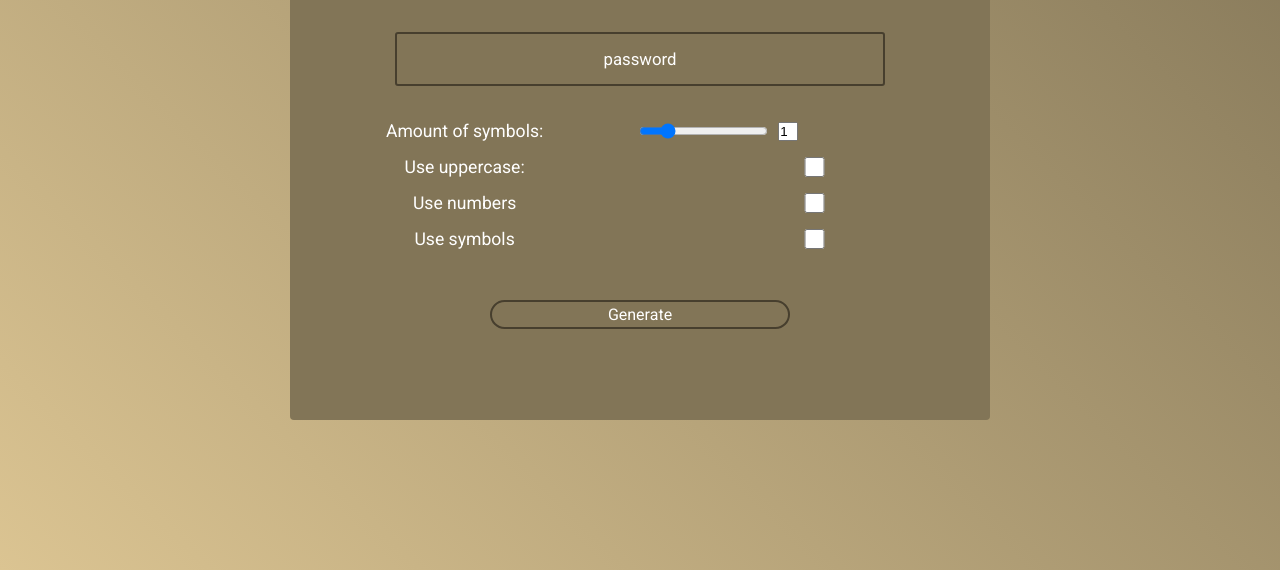
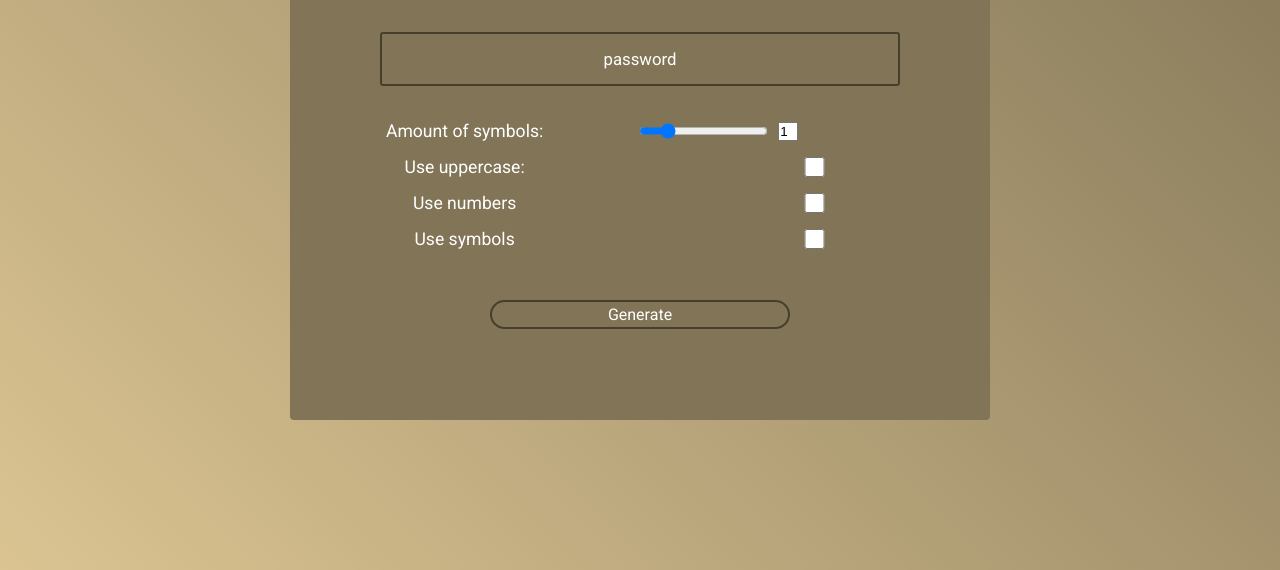
Before and after one commit to trooffEE/small-projects, a plain HTML site: page password generator/index.html in a window 1280 px wide. Shown: the part 230-800 px from the top of the page. Drawn offline with Linux system fonts and the light colour scheme.

Commit message:
fixed overflow issue

```diff
--- a/password generator/style.css
+++ b/password generator/style.css
@@ -31,7 +31,7 @@ body {
 
 #password-field {
     align-self: center;
-    width: 70%;
+    width: 520px;
     padding: 15px 9px;
     margin-top: 35px;
     font-size: 1.05rem;
```
